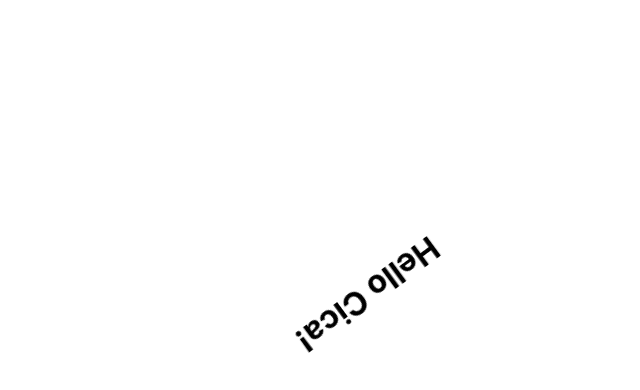
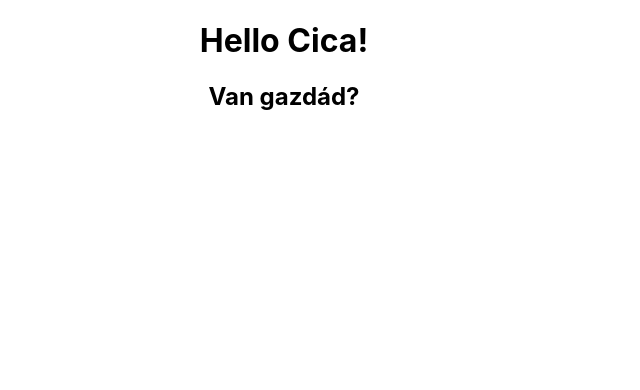
Before and after one commit to pamuaai/cica, a React (Create React App) app: page / in a window 1280 px wide. Shown: the top 390 px of the page, without its empty margins (356-996 px from the left). Built offline with nearby package versions, Linux system fonts and the light colour scheme.

Commit message:
Changed to tsx and scss

```diff
--- a/package.json
+++ b/package.json
@@ -6,9 +6,12 @@
     "@testing-library/jest-dom": "^5.16.5",
     "@testing-library/react": "^13.4.0",
     "@testing-library/user-event": "^13.5.0",
+    "@types/react": "^18.2.6",
+    "@types/react-dom": "^18.2.4",
     "react": "^18.2.0",
     "react-dom": "^18.2.0",
     "react-scripts": "5.0.1",
+    "sass": "^1.62.1",
     "web-vitals": "^2.1.4"
   },
   "scripts": {
--- a/src/App.js
+++ /dev/null
@@ -1,11 +0,0 @@
-import './App.css';
-
-const App = () => {
-  return (
-    <div className="App">
-      <h1 className='App-logo'>Hello Cica!</h1>
-    </div>
-  );
-}
-
-export default App;
--- /dev/null
+++ b/src/App.tsx
@@ -0,0 +1,14 @@
+import { ReactNode } from "react";
+import "./App.scss";
+import React from "react";
+
+const App = () => {
+  return (
+    <div className="App">
+      <h1>Hello Cica!</h1>
+      <h2>Van gazdád?</h2>
+    </div>
+  );
+};
+
+export default App;
--- a/src/index.js
+++ b/src/index.js
@@ -1,7 +1,7 @@
 import React from 'react';
 import ReactDOM from 'react-dom/client';
-import './index.css';
-import App from './App';
+import './index.scss';
+import App from './App.tsx';
 import reportWebVitals from './reportWebVitals';
 
 const root = ReactDOM.createRoot(document.getElementById('root'));
```
Also changed, not shown: src/App.scss (renamed from src/App.css), src/index.scss (renamed from src/index.css), 1 other file (tests, documents, lock files or other folders).
